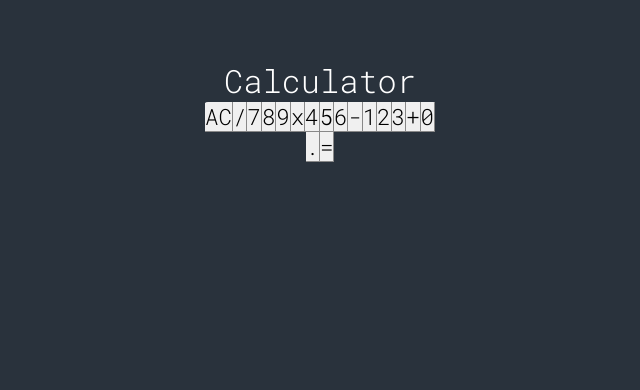
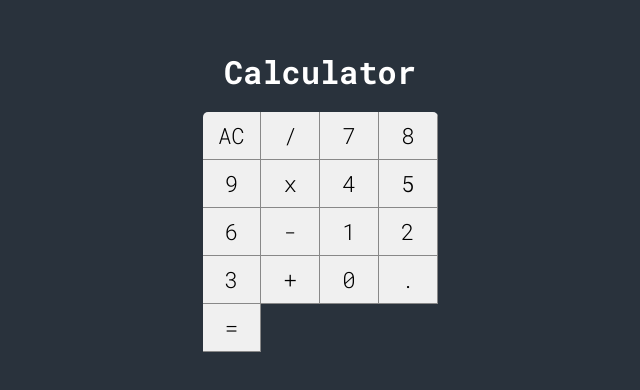
Before and after one commit to AlexBorgesDev/calculator, a React (Create React App) app: page / in a window 1280 px wide. Shown: the part 160-550 px from the top of the page, without its empty margins (320-960 px from the left). Built offline with nearby package versions, Linux system fonts and the light colour scheme.

Commit message:
Created class .title and changed .calculator class

```diff
--- a/src/pages/Main/styles.module.css
+++ b/src/pages/Main/styles.module.css
@@ -1,7 +1,17 @@
+.title {
+  margin-bottom: 16px;
+
+  font: 700 2em/1.5 'Roboto Mono', monospace;
+}
+
 .calculator {
-  width: 14.688rem; /* 235px */
-  height: 20rem; /* 320px */
+  width: 235px;
+  height: 320px;
+
+  display: grid;
+  grid-template-rows: 48px 48px 48px 48px 48px;
+  grid-template-columns: repeat(4, 25%);
 
   overflow: hidden;
-  border-radius: 0.313rem; /* 5px */
+  border-radius: 5px;
 }
```
